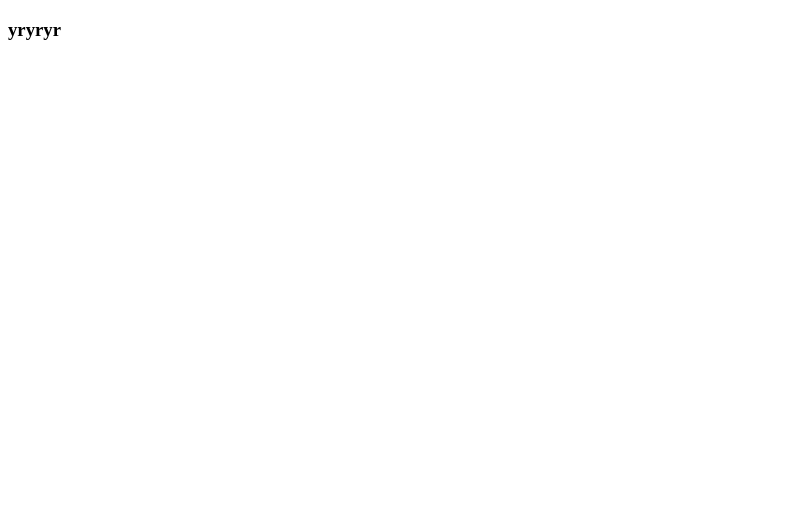
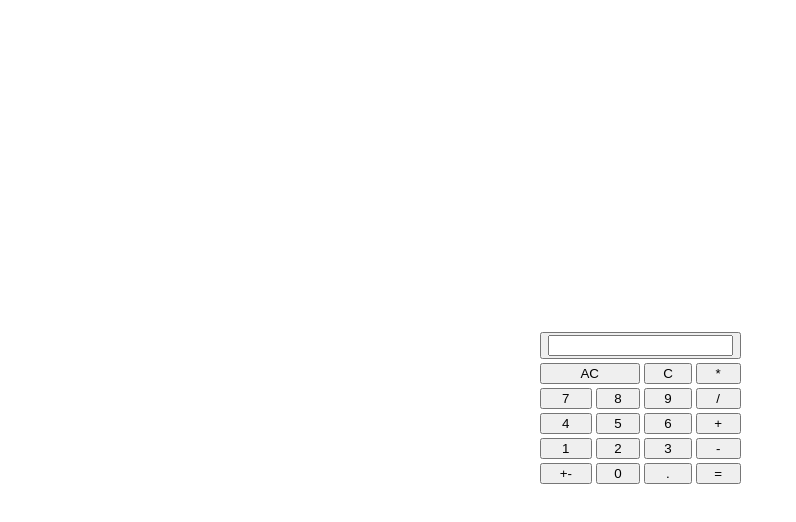
Before and after one commit to faizkacu/revou, a plain HTML site: page index3.html in a window 1280 px wide. Shown: the whole page, without its empty margins (0-796 px from the left). Drawn offline with Linux system fonts and the light colour scheme.

Commit message:
calculator

```diff
--- a/index3.html
+++ b/index3.html
@@ -1,12 +1,56 @@
 <!DOCTYPE html>
 <html lang="en">
 <head>
-    <meta charset="UTF-8">
-    <meta http-equiv="X-UA-Compatible" content="IE=edge">
-    <meta name="viewport" content="width=device-width, initial-scale=1.0">
-    <title>Document</title>
+  <meta charset="UTF-8">
+  <meta http-equiv="X-UA-Compatible" content="IE=edge">
+  <meta name="viewport" content="width=device-width, initial-scale=1.0">
+  <title>Document</title>
+  <style>
+    table {
+      height: 100vh;
+      display: flex;
+      justify-content: center;
+      align-items: center;
+    }
+    button {
+      width: 100%;
+    }
+  </style>
 </head>
 <body>
-    <h3>yryryr</h3>
+  <table>
+     <tr>
+      <td colspan="4"><button><input type="text" name="" id=""></button></td>
+     </tr>
+     <tr>
+      <td colspan="2"><button>AC</button></td>
+      <td><button>C</button></td>
+      <td><button>*</button></td>
+     </tr>
+     <tr>
+      <td><button>7</button></td>
+      <td><button>8</button></td>
+      <td><button>9</button></td>
+      <td><button>/</button></td>
+     </tr>
+     <tr>
+      <td><button>4</button></td>
+      <td><button>5</button></td>
+      <td><button>6</button></td>
+      <td><button>+</button></td>
+     </tr>
+     <tr>
+      <td><button>1</button></td>
+      <td><button>2</button></td>
+      <td><button>3</button></td>
+      <td><button>-</button></td>
+     </tr>
+     <tr>
+      <td><button>+-</button></td>
+      <td><button>0</button></td>
+      <td><button>.</button></td>
+      <td><button>=</button></td>
+     </tr>
+  </table>
 </body>
 </html>
```
